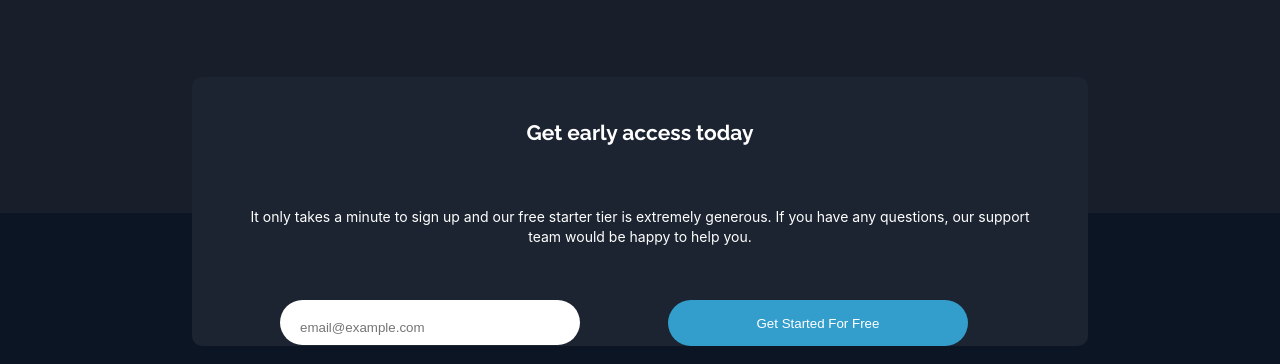
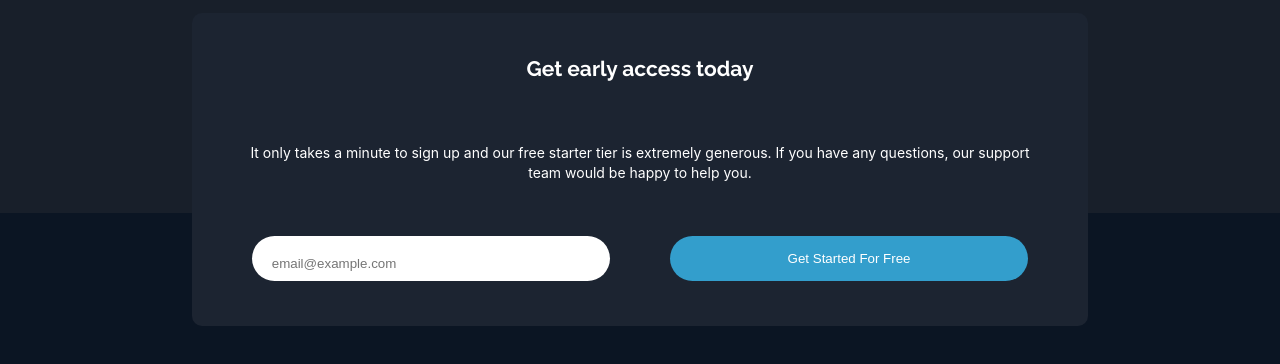
Before and after one commit to Erickvergara97/proyecto-1, a plain HTML site: page index.html in a window 1280 px wide. Shown: the part 4354-4718 px from the top of the page. Drawn offline with Linux system fonts and the light colour scheme.

Commit message:
formulario desktop terminado

```diff
--- a/css/style.scss
+++ b/css/style.scss
@@ -453,21 +453,19 @@ body{
     };
 
     .formulario{
-        margin: 5% 15%;
+        margin: 0 15%;
         .contenedor-input-form{
             display: flex;
             justify-content: space-evenly;
+            margin-bottom: 5%;
 
             .input-mail{
-                height: 10%;
                 margin: 0 2% 0 2%;
-
             };
             input{
-                width: 300px;
-                height: 46px;
+                width: 40%;
+                height: auto;
                 margin: 0 2% 0 0;
-                margin-right: 50px;
             };
 
         };
```
Also changed, not shown: css/style.css, 1 other file.
